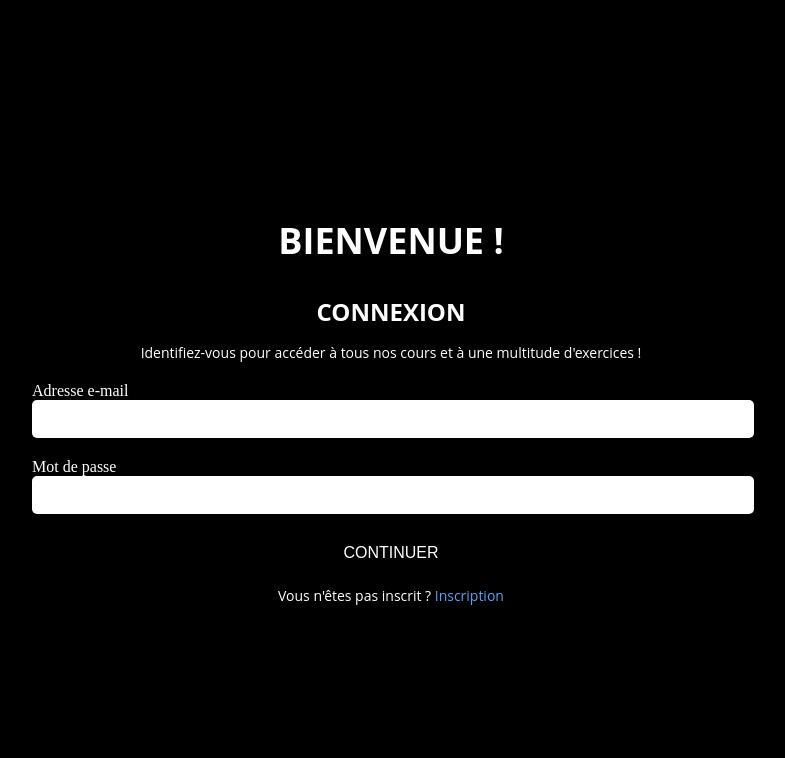
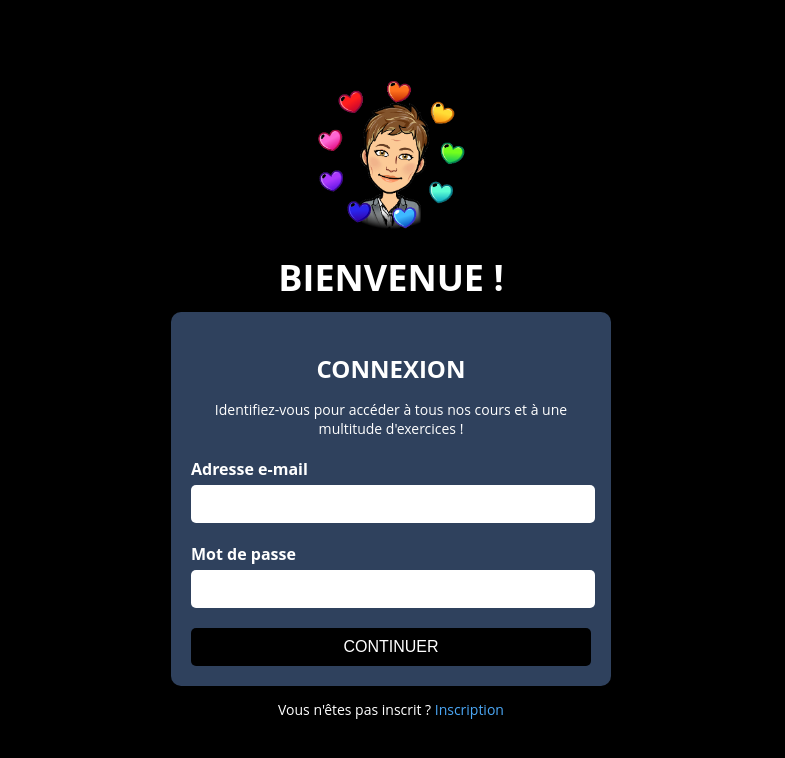
Before and after one commit to Hajarelkasmi/SAE_WEB_COMPTA, a React (Create React App) app: page / in a window 1280 px wide. Shown: the top 758 px of the page, without its empty margins (249-1034 px from the left). Built offline with nearby package versions, Linux system fonts and the light colour scheme.

Commit message:
modification des classes html

```diff
--- a/src/pages/login.js
+++ b/src/pages/login.js
@@ -1,5 +1,6 @@
 import React, { useState } from 'react';
 import './login.css';
+import logo from '../img/logo.png'
 
 const Login = () => {
   const [email, setEmail] = useState('');
@@ -13,11 +14,14 @@
 
   return (
     <div className="login-container">
+   <img src={logo} alt="logo of the website" id="login-logo" />
       <h1>BIENVENUE !</h1>
-      <form onSubmit={handleLogin}>
+      <form onSubmit={handleLogin} id="login-form">
         <h2>CONNEXION</h2>
         <p>Identifiez-vous pour accéder à tous nos cours et à une multitude d'exercices !</p>
-        <label htmlFor="email">Adresse e-mail</label>
+        <label htmlFor="email" id="login-label">Adresse e-mail</label>
+
+
         <input
           type="email"
           id="email"
@@ -25,7 +29,11 @@
           onChange={(e) => setEmail(e.target.value)}
           required
         />
-        <label htmlFor="password">Mot de passe</label>
+
+
+        <label htmlFor="password" id="login-label">Mot de passe</label>
+
+
         <input
           type="password"
           id="password"
@@ -33,6 +41,9 @@
           onChange={(e) => setPassword(e.target.value)}
           required
         />
+
+
+
         <button type="submit">CONTINUER</button>
       </form>
       <p>Vous n'êtes pas inscrit ? <a href="/register">Inscription</a></p>
```
